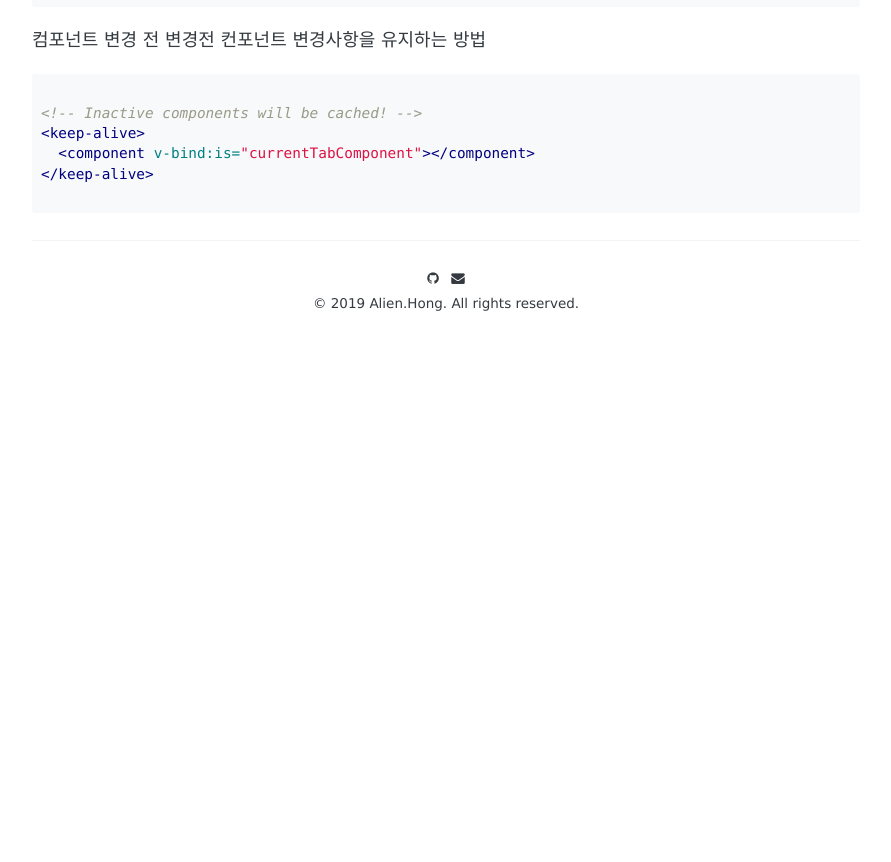
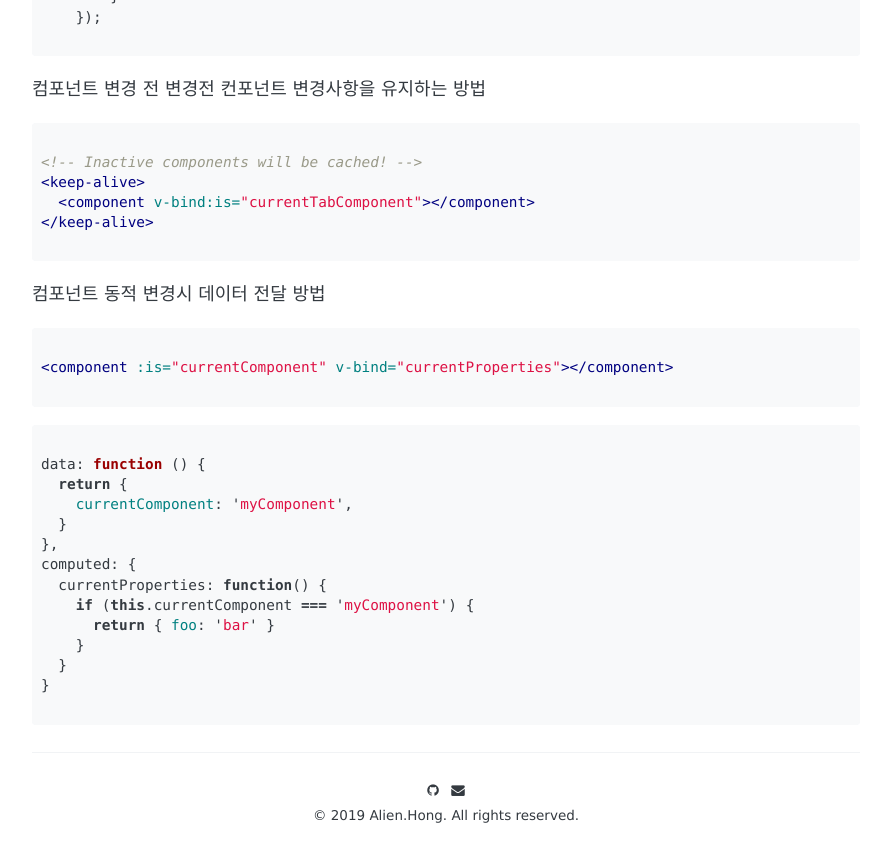
Before and after one commit to in2020/in2020.github.io, a Jekyll site: the page built from _posts/vue/2019-02-21-vuejs-component-dynamic-change.markdown, in a window 1280 px wide and 900 px high, scrolled down 1498 px. Shown: the top 862 px of the window, without its empty margins (194-1085 px from the left). Built offline with Jekyll 4.4.1, drawn with Linux system fonts in a browser that asks for light colours; some web fonts are replaced; before the commit the page ends 1903 px from its top, so only the background shows below that; some of the changed text lies outside the part shown.

Commit message:
vuejs dynamic component props

```diff
--- a/_posts/vue/2019-02-21-vuejs-component-dynamic-change.markdown
+++ b/_posts/vue/2019-02-21-vuejs-component-dynamic-change.markdown
@@ -7,6 +7,8 @@ categories: vue
 ---
 
 [vuejs.org Dynamic & Async Components](https://vuejs.org/v2/guide/components-dynamic-async.html#keep-alive-with-Dynamic-Components)
+
+[Passing props dynamically to dynamic component in VueJS](https://stackoverflow.com/questions/43658481/passing-props-dynamically-to-dynamic-component-in-vuejs)
 
 컴포넌트 변경 방법
 
@@ -81,3 +83,28 @@ currentTabComponent 변수는 component의 옵션 객체만 설정하여 넘겨
 </keep-alive>
 
 ~~~
+
+컴포넌트 동적 변경시 데이터 전달 방법
+
+~~~ html
+
+<component :is="currentComponent" v-bind="currentProperties"></component>
+
+~~~
+
+~~~ javascript
+
+data: function () {
+  return {
+    currentComponent: 'myComponent',
+  }
+},
+computed: {
+  currentProperties: function() {
+    if (this.currentComponent === 'myComponent') {
+      return { foo: 'bar' }
+    }
+  }
+}
+
+~~~
```
